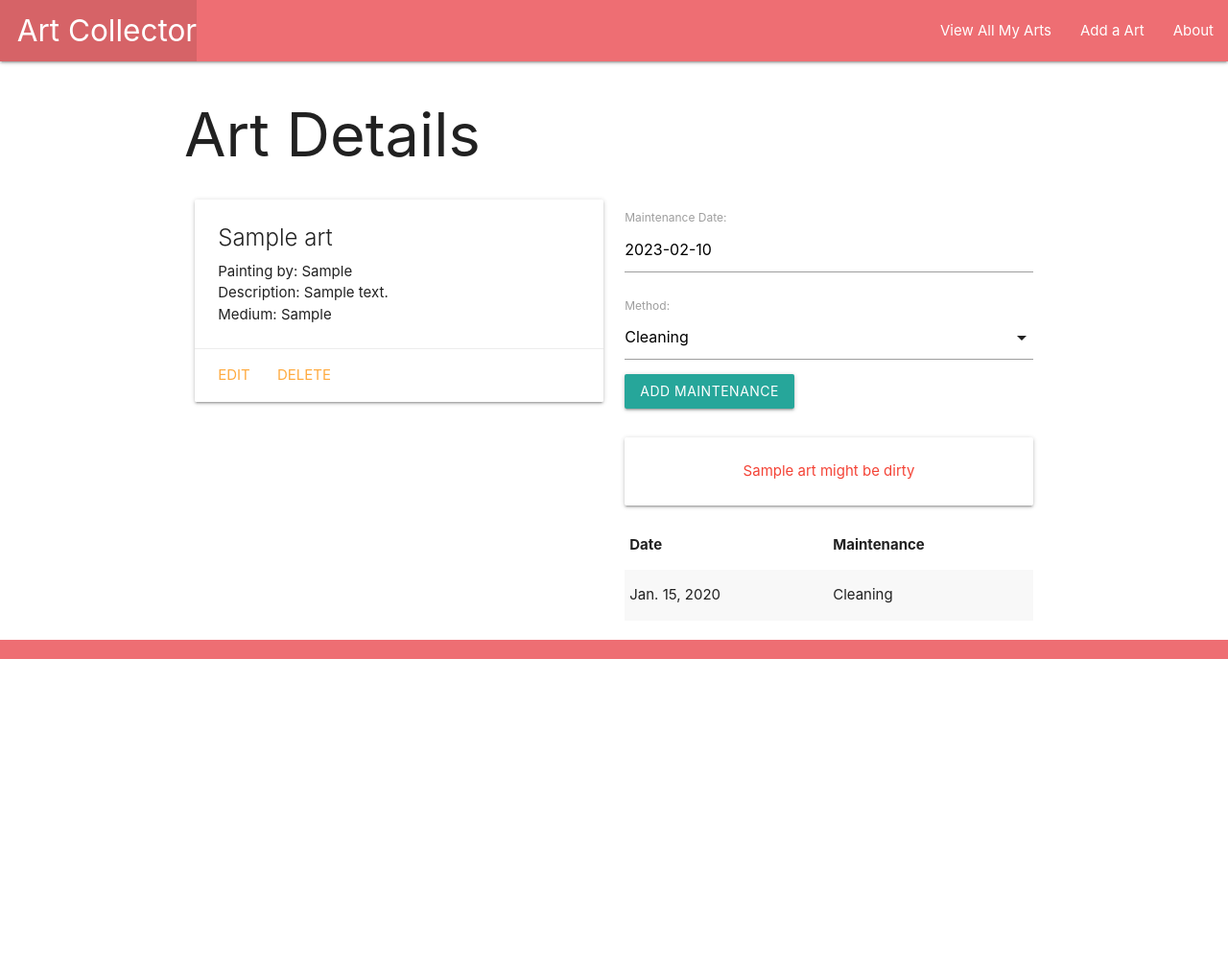
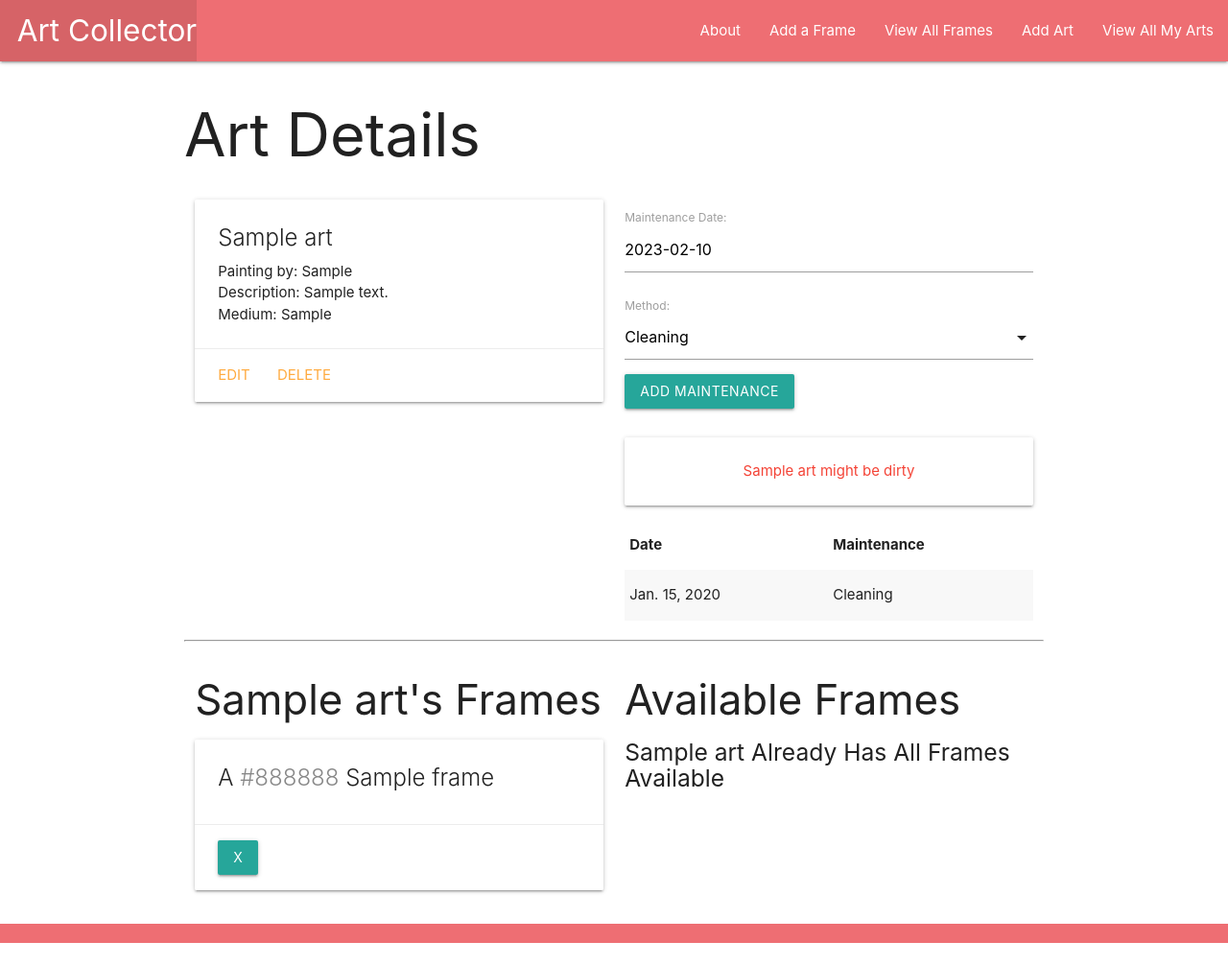
Before and after one commit to scaev/art-collectors, a Django app: page /arts/1/ in a window 1280 px wide. Shown: the whole page at 96% size. Before the commit the page ends 687 px from the top, so only its background shows below. Run offline with Django 4.2, Linux system fonts and the light colour scheme; tables that the repository leaves empty hold one stand-in row (values such as "Sample post").

Commit message:
Adds functionality for adding frame

```diff
--- a/main_app/admin.py
+++ b/main_app/admin.py
@@ -1,6 +1,7 @@
 from django.contrib import admin
-from .models import Art,Maintaining
+from .models import Art,Maintaining, Frame
 
 # Register your models here.
 admin.site.register(Art)
 admin.site.register(Maintaining)
+admin.site.register(Frame)
--- a/main_app/models.py
+++ b/main_app/models.py
@@ -9,11 +9,22 @@ METHODS = (
     ('M', 'Maintenance')
 )
 
+class Frame(models.Model):
+  name = models.CharField(max_length=50)
+  color = models.CharField(max_length=20)
+
+  def __str__(self):
+    return self.name
+
+  def get_absolute_url(self):
+    return reverse('frames_detail', kwargs={'pk': self.id})
+
 class Art(models.Model):
     name = models.CharField(max_length=100)
     painting_by = models.CharField(max_length=100)
     description = models.TextField(max_length=250)
     medium = models.CharField(max_length=100)
+    frames = models.ManyToManyField(Frame)
 
     def fed_for_today(self):
         return self.maintaining_set.filter(date=date.today()).count() >= len(METHODS)
--- a/main_app/templates/arts/detail.html
+++ b/main_app/templates/arts/detail.html
@@ -48,6 +48,53 @@
   </div>
 </div>
 
+<hr />
+<div class="row">
+  <div class="col s6">
+    <h3>{{ art.name }}'s Frames</h3>
+    {% if art.frames.count %} {% for frame in art.frames.all %}
+    <div class="card">
+      <div class="card-content">
+        <span class="card-title">
+          A <span style="color: {{ frame.color }}">{{ frame.color }}</span>
+          {{ frame.name }}
+        </span>
+      </div>
+      <div class="card-action">
+        <form action="{% url 'unassoc_frame' art.id frame.id %}" method="POST">
+          {% csrf_token %}
+          <button type="submit" class="btn">X</button>
+        </form>
+      </div>
+    </div>
+    {% endfor %} {% else %}
+    <h5>No Frames</h5>
+    {% endif %}
+  </div>
+  <!-- Available frames will come after this line -->
+  <div class="col s6">
+    <h3>Available Frames</h3>
+    {% if frames.count %} {% for frame in frames.all %}
+    <div class="card">
+      <div class="card-content">
+        <span class="card-title">
+          <span style="color: {{ frame.color }}">{{ frame.color }}</span>
+          {{frame.name}}
+        </span>
+      </div>
+      <div class="card-action">
+        <form action="{% url 'assoc_frame' art.id frame.id %}" method="POST">
+          {% csrf_token %}
+          <button type="submit" class="btn">Add</button>
+        </form>
+      </div>
+    </div>
+    {% endfor %} {% else %}
+    <h5>{{art.name}} Already Has All Frames Available</h5>
+    {% endif %}
+  </div>
+</div>
+
 <script>
   const dateEl = document.getElementById("id_date");
   // M is Materialize's global variable
--- a/main_app/templates/base.html
+++ b/main_app/templates/base.html
@@ -30,11 +30,9 @@
           </ul>
           <ul class="right">
             <li><a href="{% url 'about' %}">About</a></li>
-          </ul>
-          <ul class="right">
-            <li><a href="{% url 'art_create' %}">Add a Art</a></li>
-          </ul>
-          <ul class="right">
+            <li><a href="{% url 'frames_create' %}">Add a Frame</a></li>
+            <li><a href="{% url 'frames_index' %}">View All Frames</a></li>
+            <li><a href="{% url 'art_create' %}">Add Art</a></li>
             <li><a href="{% url 'index' %}">View All My Arts</a></li>
           </ul>
         </div>
--- a/main_app/urls.py
+++ b/main_app/urls.py
@@ -7,10 +7,14 @@ urlpatterns = [
     path('arts/', views.arts_index, name='index'),
     path('arts/<int:art_id>/', views.arts_detail, name='detail'),
     path('arts/create/', views.ArtCreate.as_view(), name='art_create'),
-
-
-
     path('arts/<int:pk>/update/', views.ArtUpdate.as_view(), name='arts_update'),
     path('arts/<int:pk>/delete/', views.ArtDelete.as_view(), name='arts_delete'),
     path('arts/<int:art_id>/add_maintaining/', views.add_maintaining, name='add_maintaining'),
-]
+    path('frames/', views.FrameList.as_view(), name='frames_index'),
+    path('frames/<int:pk>/', views.FrameDetail.as_view(), name='frames_detail'),
+    path('frames/create/', views.FrameCreate.as_view(), name='frames_create'),
+    path('frames/<int:pk>/update/', views.FrameUpdate.as_view(), name='frames_update'),
+    path('frames/<int:pk>/delete/', views.FrameDelete.as_view(), name='frames_delete'),
+    path('arts/<int:art_id>/assoc_frame/<int:frame_id>/', views.assoc_frame, name='assoc_frame'),
+    path('arts/<int:art_id>/unassoc_frame/<int:frame_id>/', views.unassoc_frame, name='unassoc_frame'),
+    ]
--- a/main_app/views.py
+++ b/main_app/views.py
@@ -1,6 +1,7 @@
 from django.shortcuts import render,redirect
 from django.views.generic.edit import CreateView, UpdateView, DeleteView
-from.models import Art
+from django.views.generic import ListView, DetailView
+from.models import Art, Frame
 from .forms import MaintainingForm
 
 arts = [
@@ -21,8 +22,10 @@ def arts_index(request):
 
 def arts_detail(request, art_id):
   art = Art.objects.get(id=art_id)
+  id_list = art.frames.all().values_list('id')
+  frames_art_doesnt_have = Frame.objects.exclude(id__in=id_list)
   maintaining_form = MaintainingForm()
-  return render(request, 'arts/detail.html', { 'art': art, 'maintaining_form':maintaining_form })
+  return render(request, 'arts/detail.html', { 'art': art, 'maintaining_form':maintaining_form, 'frames': frames_art_doesnt_have })
 
 
 class ArtCreate(CreateView):
@@ -49,3 +52,31 @@ def add_maintaining(request, art_id):
     # ondan sonra kaydediyoruz
     new_maintaining.save()
   return redirect('detail', art_id=art_id)
+
+class FrameList(ListView):
+  model = Frame
+
+class FrameDetail(DetailView):
+  model = Frame
+
+class FrameCreate(CreateView):
+  model = Frame
+  fields = '__all__'
+
+class FrameUpdate(UpdateView):
+  model = Frame
+  fields = ['name', 'color']
+
+class FrameDelete(DeleteView):
+  model = Frame
+  success_url = '/frames'
+
+
+def assoc_frame(request, art_id, frame_id):
+  # Note that you can pass a frame's id instead of the whole frame object
+  Art.objects.get(id=art_id).frames.add(frame_id)
+  return redirect('detail', art_id=art_id)
+
+def unassoc_frame(request, art_id, frame_id):
+  Art.objects.get(id=art_id).frames.remove(frame_id)
+  return redirect('detail', art_id=art_id)
```
Also changed, not shown: main_app/templates/main_app/frame_confirm_delete.html (added, +14 -0 lines), main_app/templates/main_app/frame_detail.html (added, +19 -0 lines), main_app/templates/main_app/frame_form.html (added, +16 -0 lines), main_app/templates/main_app/frame_list.html (added, +14 -0 lines), main_app/migrations/0003_frame_alter_maintaining_options_and_more.py (added).
